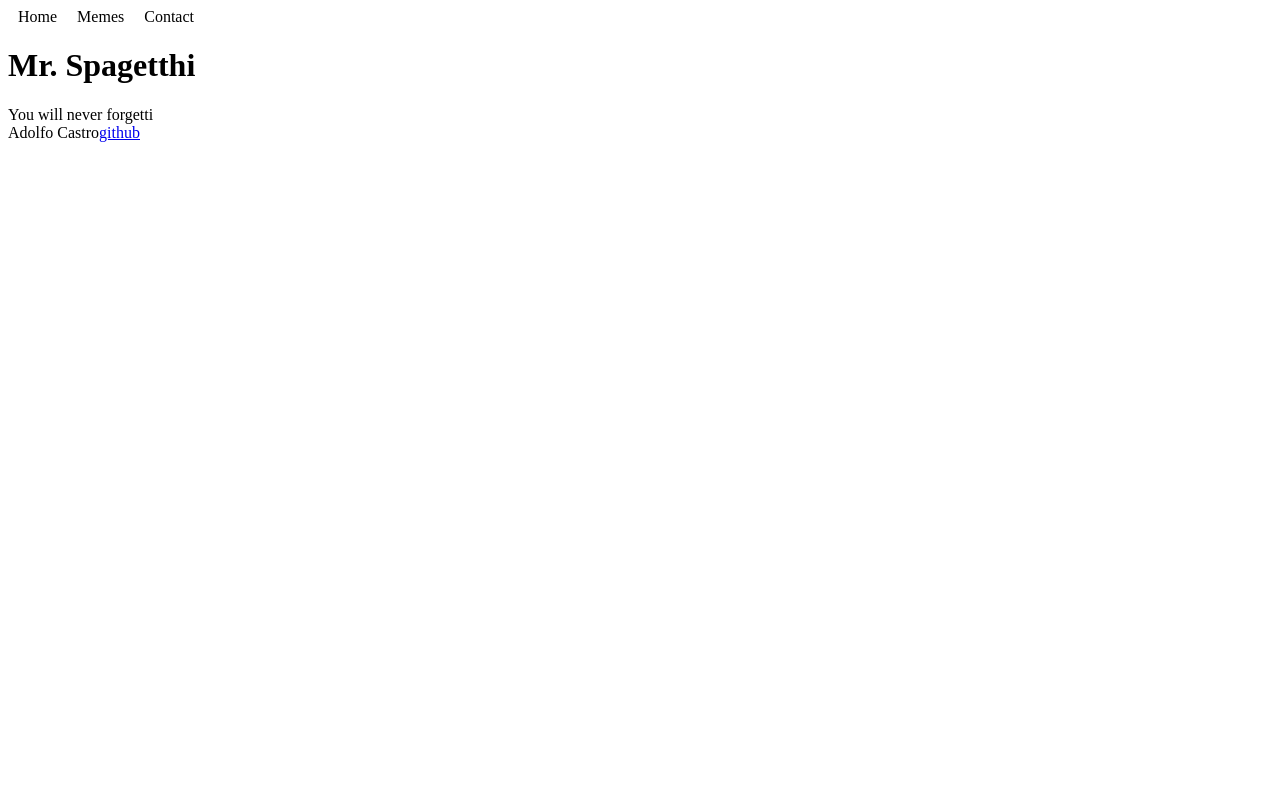
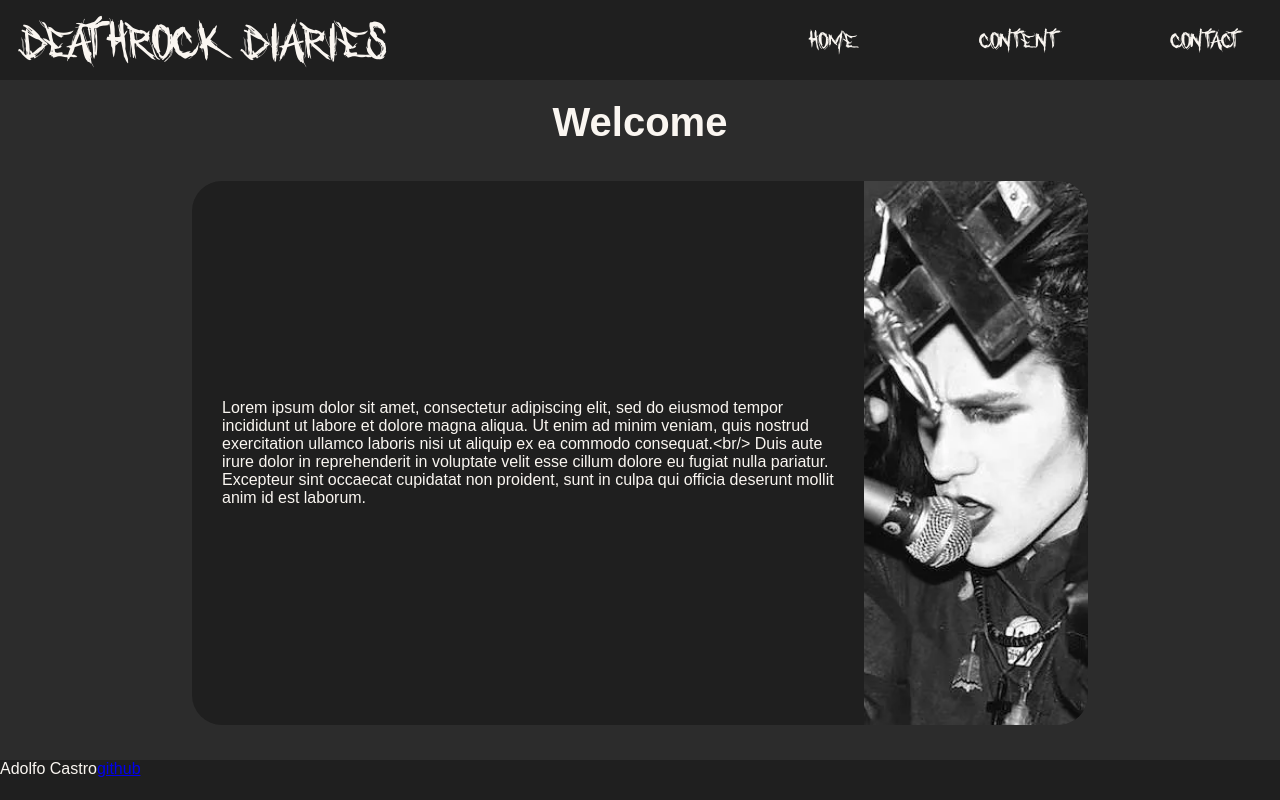
Before and after one commit to adolfo92/restaurant-DOM-Manip, a website built with webpack: page dist/index.html in a window 1280 px wide. Built offline with Linux system fonts and the light colour scheme.

Commit message:
Work the homepage styles, add new font, ser old title to nav display, change memes menu for content menu

```diff
--- a/src/index.js
+++ b/src/index.js
@@ -1,5 +1,8 @@
 import pageLoader from "./modules/page-load.js";
 import consoleBanner from "./modules/console.js";
+
+// --------- Assets importing --------------
+import "./img/favicon/murcielago.png";
 import "./styles/style.css";
 import "./fonts/who_asks_satan.ttf";
 
@@ -10,7 +13,12 @@ const load = pageLoader;
 // Navbar maker
 const navBar = document.createElement("nav");
 
-const navbarItems = ["home", "memes", "contact"];
+const webTitle = document.createElement("h1");
+webTitle.textContent = "Deathrock diaries";
+webTitle.classList.add("webTitle");
+navBar.appendChild(webTitle);
+
+const navbarItems = ["home", "content", "contact"];
 for (let i = 0; i < navbarItems.length; i++) {
   const navItem = document.createElement("div");
   navItem.classList.add(navbarItems[i]);
--- a/src/modules/memesMenu.js
+++ b/src/modules/content.js
@@ -1,9 +1,9 @@
-function memeLoader() {
+function content() {
   const wrapper = document.createElement("div");
   wrapper.classList.add("wrapper");
 
-  console.log("memes check");
+  console.log("content check");
   return wrapper;
 }
 
-export default memeLoader;
+export default content;
--- a/src/modules/home.js
+++ b/src/modules/home.js
@@ -1,18 +1,28 @@
+import writeMethis from "./tools/articleWriter";
+import rozzPhoto from "../img/bands/RozzWilliamsHomepage.webp";
+
+const article = {
+  main: "Lorem ipsum dolor sit amet, consectetur adipiscing elit, sed do eiusmod tempor incididunt ut labore et dolore magna aliqua. Ut enim ad minim veniam, quis nostrud exercitation ullamco laboris nisi ut aliquip ex ea commodo consequat.<br/> Duis aute irure dolor in reprehenderit in voluptate velit esse cillum dolore eu fugiat nulla pariatur. Excepteur sint occaecat cupidatat non proident, sunt in culpa qui officia deserunt mollit anim id est laborum.",
+};
+
 function homeLoader() {
   const wrapper = document.createElement("div");
   wrapper.classList.add("wrapper");
 
   const title = document.createElement("h1");
-  title.textContent = "Mr. Spagetthi";
+  title.textContent = "Welcome";
   title.classList.add("title");
 
   const description = document.createElement("div");
   description.classList.add("description");
-  description.textContent = "You will never forgetti";
+  description.classList.add("card");
 
-  const mrSpagetthiPhoto = new Image();
-  /*mrSpagetthiPhoto.src = pastaLaVista;
-  mrSpagetthiPhoto.classList.add("homePhoto");*/
+  description.appendChild(writeMethis(article.main, "homeArticle"));
+
+  const rozzWilliams = new Image();
+  rozzWilliams.src = rozzPhoto;
+  rozzWilliams.classList.add("homePhoto");
+  description.appendChild(rozzWilliams);
 
   wrapper.appendChild(title);
   wrapper.appendChild(description);
--- a/src/modules/page-load.js
+++ b/src/modules/page-load.js
@@ -1,12 +1,12 @@
 import home from "./home.js";
-import memes from "./memesMenu";
+import content from "./content.js";
 import contact from "./contact";
 
 function pageRender(status) {
   console.log("page render check");
 
   if (status === "home") return home();
-  if (status === "memes") return memes();
+  if (status === "content") return content();
   if (status === "contact") return contact();
 }
 
--- a/src/styles/style.css
+++ b/src/styles/style.css
@@ -1,46 +1,133 @@
 /*--------------------------Color Pallete*/
+:root {
+  --blackColor: #2c2c2c;
+  --blacker: #1f1f1f;
+  --boneWhite: #faf6f1;
+}
+
+/*--------------------------Global stuff */
+* {
+  margin: 0;
+  padding: 0;
+  list-style: none;
+  font-family: Arial, Helvetica, sans-serif;
+}
+body {
+  box-sizing: border-box;
+  background-color: var(--blackColor);
+  color: var(--boneWhite);
+}
 
 /*--------------------------Fonts*/
 @font-face {
-  font-family: "horror";
-  src: url("../fonts/who_asks_satan.ttf") format("ttf");
-  font-weight: 500;
+  font-family: "horrorFont";
+  src: url("../fonts/who_asks_satan.ttf") format("truetype");
+  font-weight: 900;
   font-size: medium;
   font-style: normal;
 }
+
 /*--------------------------Content zone*/
 #content {
+  width: 100vw;
+  height: 100vh;
   display: flex;
   flex-direction: column;
 }
 /*--------------------------Navigation bar*/
 nav {
+  box-sizing: border-box;
   display: flex;
+  align-items: center;
+  justify-content: flex-end;
   order: 1;
+  height: 10vh;
+  font-family: "horrorFont";
+  font-size: 30px;
+  gap: 3%;
+  background-color: var(--blacker);
 }
 
 .navItem {
   margin: 0px 10px 0px 10px;
-  transition: ease-in 0.2s;
+  transition: ease-in 0.1s;
+  align-content: center;
+  width: 10%;
+  text-align: center;
+  cursor: pointer;
+  font-family: "horrorFont";
 }
 .navItem:hover {
-  font-size: 20px;
+  font-size: 1.25em;
+}
+
+.webTitle {
+  font-family: "horrorFont";
+  font-size: 4rem;
+  color: var(--boneWhite);
+  margin-right: auto;
+  margin-left: 20px;
+  /*padding-right: 100px;*/
 }
 
 /*--------------------------Footer*/
 footer {
   display: flex;
   order: 3;
+  width: 100vw;
+  height: 5%;
+  background-color: var(--blacker);
 }
 
 /*--------------------------wrapper*/
 .wrapper {
-  display: grid;
+  display: flex;
+  flex-direction: column;
+  flex: 1;
   order: 2;
 }
 
+/*--------------------------Inter module stuff*/
+
+.card {
+  flex: 1;
+  align-self: center;
+  width: max(70%, 400px);
+  border-radius: 30px;
+  max-height: 300px;
+  display: flex;
+  align-items: center;
+  background-color: var(--blacker);
+  margin-top: auto;
+  margin-bottom: auto;
+}
+
+.writingCard {
+  margin: 30px 10px 30px 30px;
+  font-family: Arial, Helvetica, sans-serif;
+}
+
 /*--------------------------Home module*/
+
+.title {
+  text-align: center;
+  margin-top: 20px;
+  font-size: 40px;
+}
+
+p.homeArticle {
+  max-height: 285px;
+  overflow: hidden;
+  scrollbar-width: 5px;
+}
+
 .homePhoto {
-  max-height: 30%;
-  min-height: 100px;
+  width: max(25%, 186px);
+  height: 100%;
+  object-fit: cover;
+  border-radius: 0 30px 30px 0;
 }
+
+.description {
+  max-height: max(400px, 80%);
+}
--- a/webpack.config.js
+++ b/webpack.config.js
@@ -7,8 +7,11 @@ module.exports = {
   module: {
     rules: [
       {
-        test: /\.(png|jpeg|jpg|gif|svg)$/i,
+        test: /\.(png|jpeg|jpg|gif|svg|webp)$/i,
         type: "asset/resource",
+        generator: {
+          filename: "[name][ext]",
+        },
       },
       {
         test: /\.css$/i,
```
Also changed, not shown: dist/RozzWilliamsHomepage.webp (added), dist/index.html, dist/main.bundle.js, dist/murcielago.png (added), src/fonts/melted_monster.ttf (added), src/img/bands/RozzWilliamsHomepage.webp (added).
